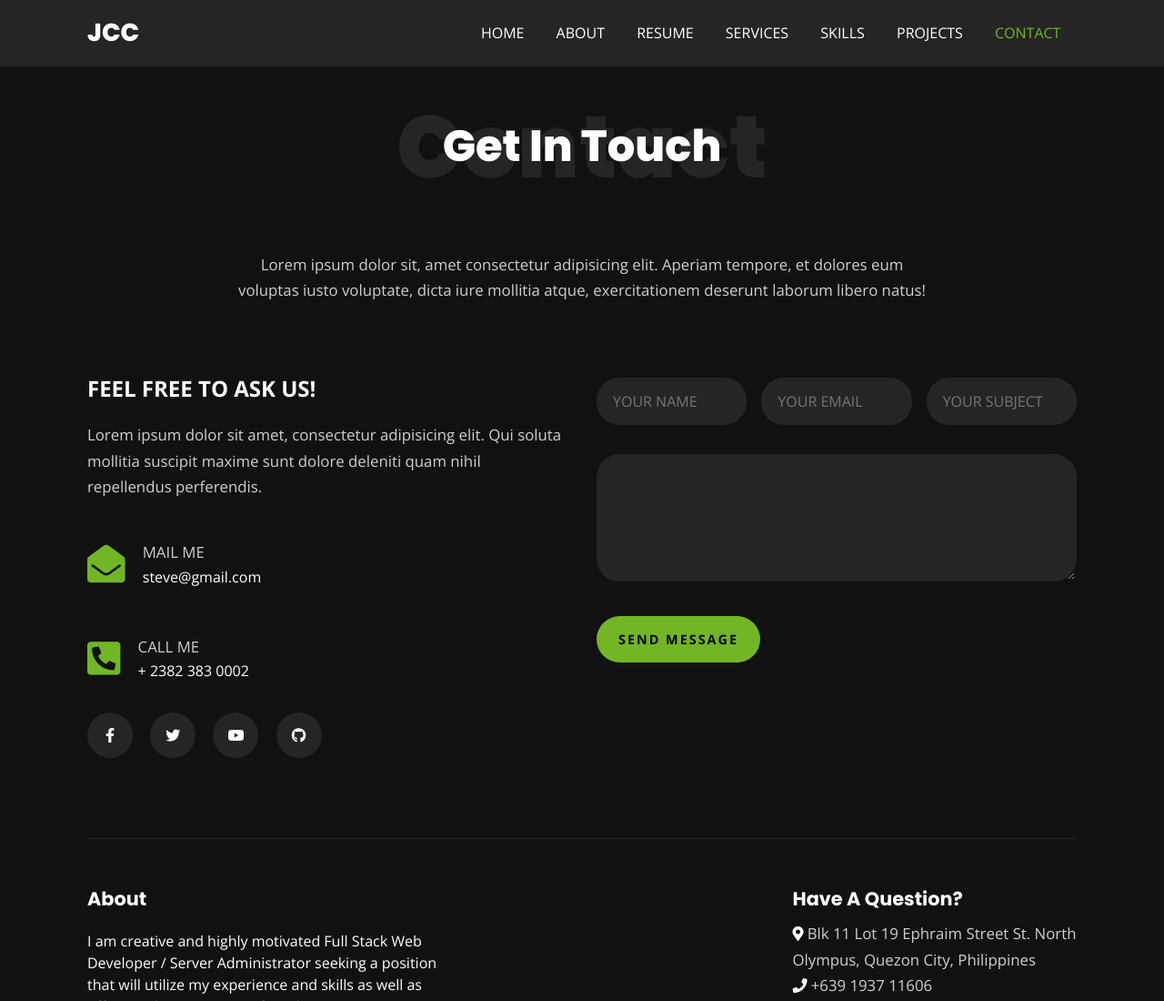
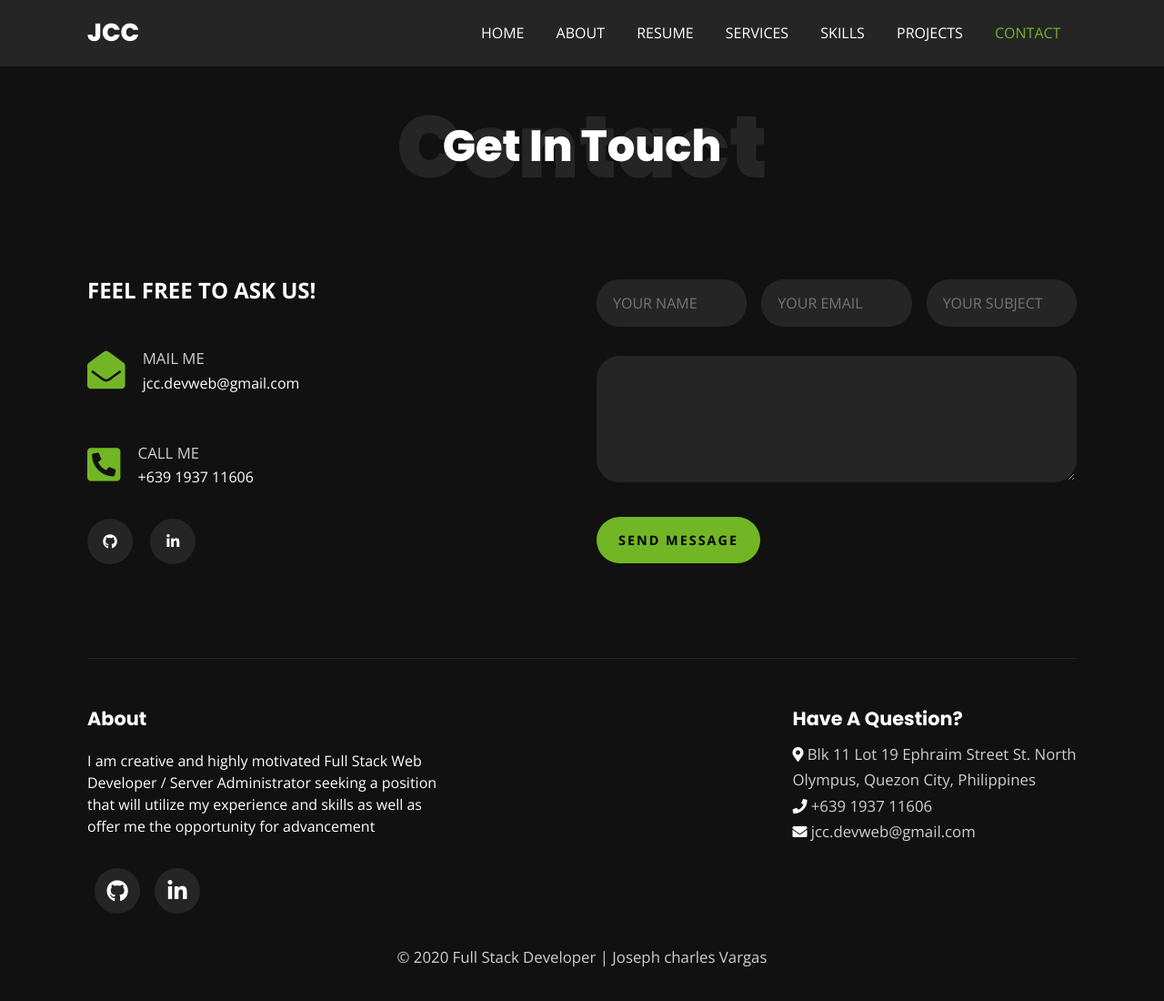
Before and after one commit to jccdevweb/jccdevweb.github.io, a plain HTML site: page contact.html in a window 1280 px wide. Shown: the top 1100 px of the page at 91% size. Drawn offline with nearby package versions, Linux system fonts and the light colour scheme.

Commit message:
update contact

```diff
--- a/contact.html
+++ b/contact.html
@@ -67,18 +67,16 @@
         </div>
       </div>
 
-      <p class = "text">Lorem ipsum dolor sit, amet consectetur adipisicing elit. Aperiam tempore, et dolores eum voluptas iusto voluptate, dicta iure mollitia atque, exercitationem deserunt laborum libero natus!</p>
 
       <div class = "row">
         <div class = "col-left">
           <h2>feel free to ask us!</h2>
-          <p class = "text">Lorem ipsum dolor sit amet, consectetur adipisicing elit. Qui soluta mollitia suscipit maxime sunt dolore deleniti quam nihil repellendus perferendis.</p>
 
           <div class = "contact-info">
             <span><i class = "fas fa-envelope-open"></i></span>
             <h3>
               <span class = "text">mail me</span> <br>
-              steve@gmail.com
+              jcc.devweb@gmail.com
             </h3>
           </div>
 
@@ -86,23 +84,14 @@
             <span><i class = "fas fa-phone-square-alt"></i></span>
             <h3>
               <span class = "text">call me</span> <br>
-              + 2382 383 0002
+              +639 1937 11606
             </h3>
           </div>
 
           <div class = "contact-social-links">
-            <a href = "#">
-              <i class = "fab fa-facebook-f"></i>
-            </a>
-            <a href = "#">
-              <i class = "fab fa-twitter"></i>
-            </a>
-            <a href = "#">
-              <i class = "fab fa-youtube"></i>
-            </a>
-            <a href = "#">
-              <i class = "fab fa-github"></i>
-            </a>
+            <a href = "https://github.com/jccdevweb"><i class="fab fa-github" alt = "git-hub-icon"></i></a>
+            <a href = "https://www.linkedin.com/in/joseph-charles-vargas/" target="_blank"><i class="fab fa-linkedin-in" alt = "linkedin-icon"></i></a>
+
           </div>
         </div>
 
```
